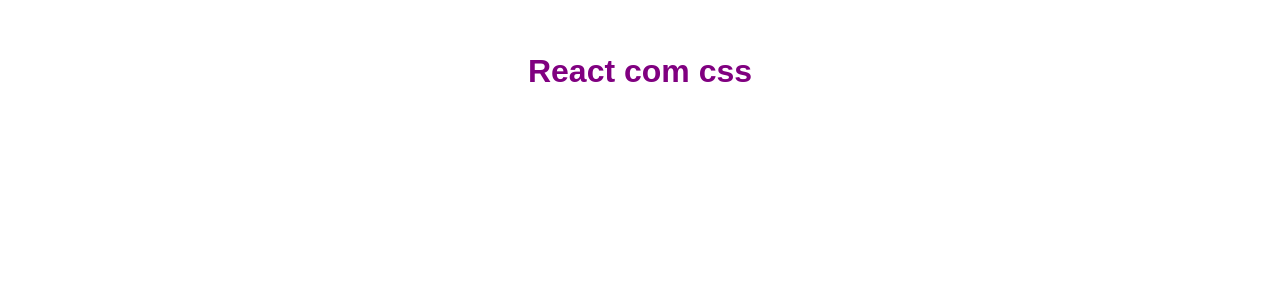
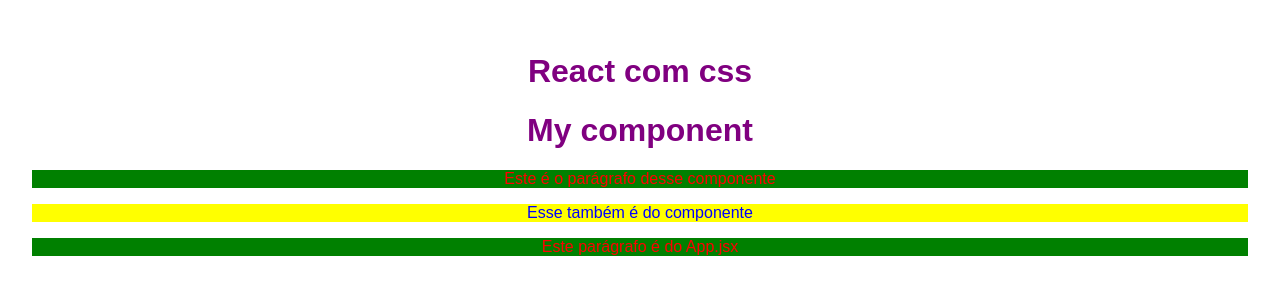
Before and after one commit to theselegadev/react-js, a React (Vite) app in the folder CSS_REACT_4/css_react/: page / in a window 1280 px wide. Shown: the top 300 px of the page. Built offline with nearby package versions, Linux system fonts and the light colour scheme.

Commit message:
Css de componentes

```diff
--- a/CSS_REACT_4/css_react/src/App.jsx
+++ b/CSS_REACT_4/css_react/src/App.jsx
@@ -1,9 +1,15 @@
 import './App.css'
+import MyComponent from './components/MyComponent'
 
 function App() {
   return (
     <>
+    {/* Css global */}
       <h1>React com css</h1>
+
+      {/* Css de component */}
+      <MyComponent/>
+      <p>Este parágrafo é do App.jsx</p>
     </>
   )
 }
--- /dev/null
+++ b/CSS_REACT_4/css_react/src/components/MyComponent.css
@@ -0,0 +1,8 @@
+p{
+    color: red;
+    background-color: green;
+}
+.my-comp-p{
+    color: blue;
+    background-color: yellow;
+}
--- /dev/null
+++ b/CSS_REACT_4/css_react/src/components/MyComponent.jsx
@@ -0,0 +1,13 @@
+import "./MyComponent.css";
+
+const MyComponent = () => {
+  return (
+    <div>
+        <h1>My component</h1>
+        <p>Este é o parágrafo desse componente</p>
+        <p className="my-comp-p">Esse também é do componente</p>
+    </div>
+  )
+}
+
+export default MyComponent
```
